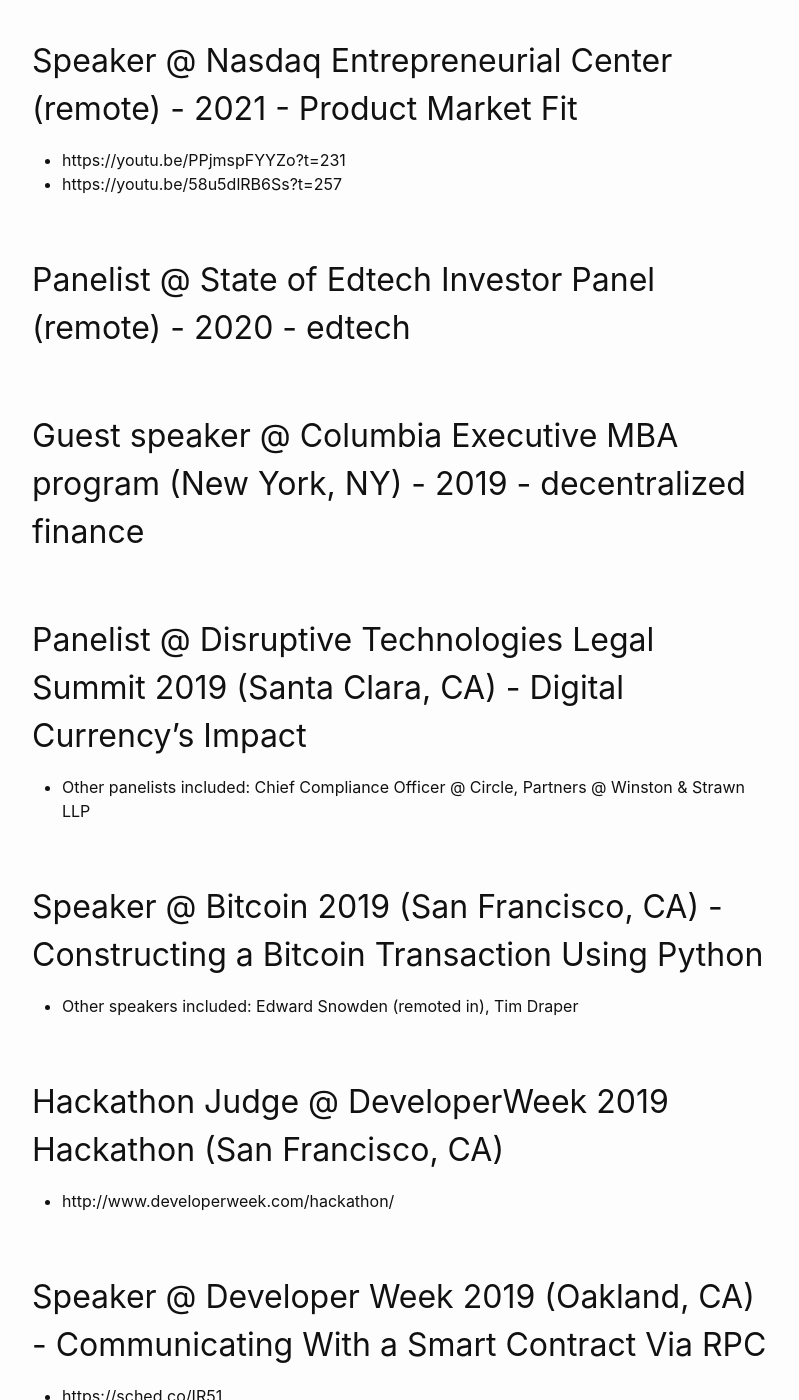
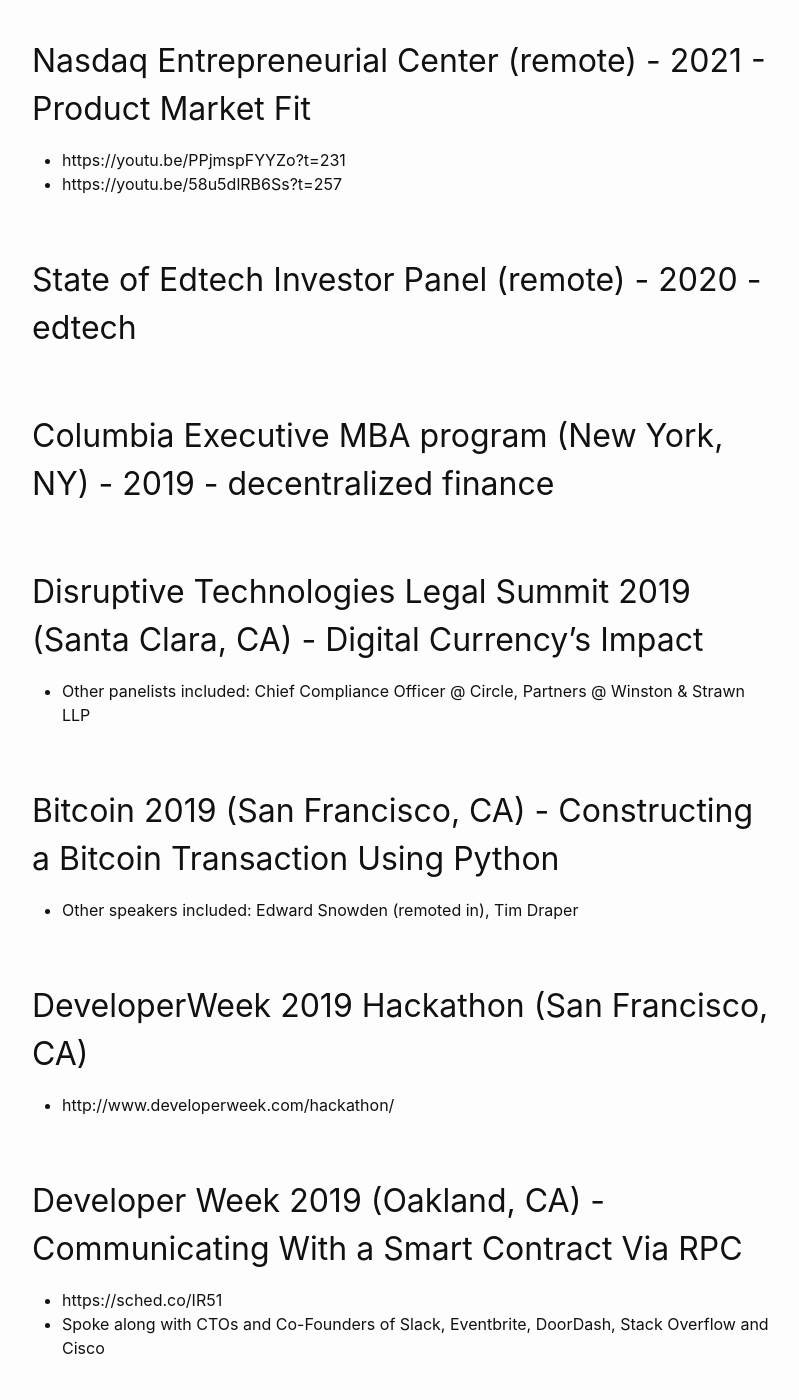
Before and after one commit to katpavan/katpavan.github.io, a Jekyll site: the page built from speaking.md, in a window 1280 px wide and 1400 px high, scrolled down 592 px. Shown: the whole window, without its empty margins (238-1037 px from the left). Built offline with Jekyll 4.4.1, drawn with Linux system fonts in a browser that asks for light colours; some of the changed text lies outside the part shown.

Commit message:
Update speaking.md

```diff
--- a/speaking.md
+++ b/speaking.md
@@ -11,37 +11,37 @@
 
 ## Santa Rosa Junior College (remote) - 2022 - intro to crypto gaming
 
-## Speaker @ Nasdaq Entrepreneurial Center (remote) - 2021 - Product Market Fit
+## Nasdaq Entrepreneurial Center (remote) - 2021 - Product Market Fit
 * https://youtu.be/PPjmspFYYZo?t=231
 * https://youtu.be/58u5dlRB6Ss?t=257
 
-## Panelist @ State of Edtech Investor Panel (remote) - 2020 - edtech
+## State of Edtech Investor Panel (remote) - 2020 - edtech
 
-## Guest speaker @ Columbia Executive MBA program (New York, NY) - 2019 - decentralized finance
+## Columbia Executive MBA program (New York, NY) - 2019 - decentralized finance
 
-## Panelist @ Disruptive Technologies Legal Summit 2019 (Santa Clara, CA) - Digital Currency's Impact
+## Disruptive Technologies Legal Summit 2019 (Santa Clara, CA) - Digital Currency's Impact
 * Other panelists included: Chief Compliance Officer @ Circle, Partners @ Winston & Strawn LLP
 
-## Speaker @ Bitcoin 2019 (San Francisco, CA) - Constructing a Bitcoin Transaction Using Python
+## Bitcoin 2019 (San Francisco, CA) - Constructing a Bitcoin Transaction Using Python
 * Other speakers included: Edward Snowden (remoted in), Tim Draper
 
-## Hackathon Judge @ DeveloperWeek 2019 Hackathon (San Francisco, CA)
+## DeveloperWeek 2019 Hackathon (San Francisco, CA)
 * http://www.developerweek.com/hackathon/
 
-## Speaker @ Developer Week 2019 (Oakland, CA) - Communicating With a Smart Contract Via RPC
+## Developer Week 2019 (Oakland, CA) - Communicating With a Smart Contract Via RPC
 * https://sched.co/IR51
 * Spoke along with CTOs and Co-Founders of Slack, Eventbrite, DoorDash, Stack Overflow and Cisco
 
-## Speaker @ Blockworld 2018 (San Jose, CA) - Intro to DApp Creation Workshop
+## Blockworld 2018 (San Jose, CA) - Intro to DApp Creation Workshop
 * https://sched.co/EnjU
 * Spoke along with Academics from Carnegie Mellon University and Stanford
 
-## Speaker @ FINTECH SILICON VALLEY (SF, CA) - Walking through an ERC20 Contract - 2018
+## FINTECH SILICON VALLEY (SF, CA) - Walking through an ERC20 Contract - 2018
 * https://www.youtube.com/watch?v=0sTD-gy5gzM
 
-## Speaker @ FINTECH SILICON VALLEY (Palo Alto, CA) - Intro to Ethereum Development - 2018
+## FINTECH SILICON VALLEY (Palo Alto, CA) - Intro to Ethereum Development - 2018
 * https://www.youtube.com/watch?v=kF3l5hRyaus&t=112s
 
-## Speaker @ NJ Tech Meetup (Hoboken, NJ) - 2011
+## NJ Tech Meetup (Hoboken, NJ) - 2011
 * https://www.meetup.com/njtech/events/25729671
 * pitched with https://en.wikipedia.org/wiki/Fitocracy
```
